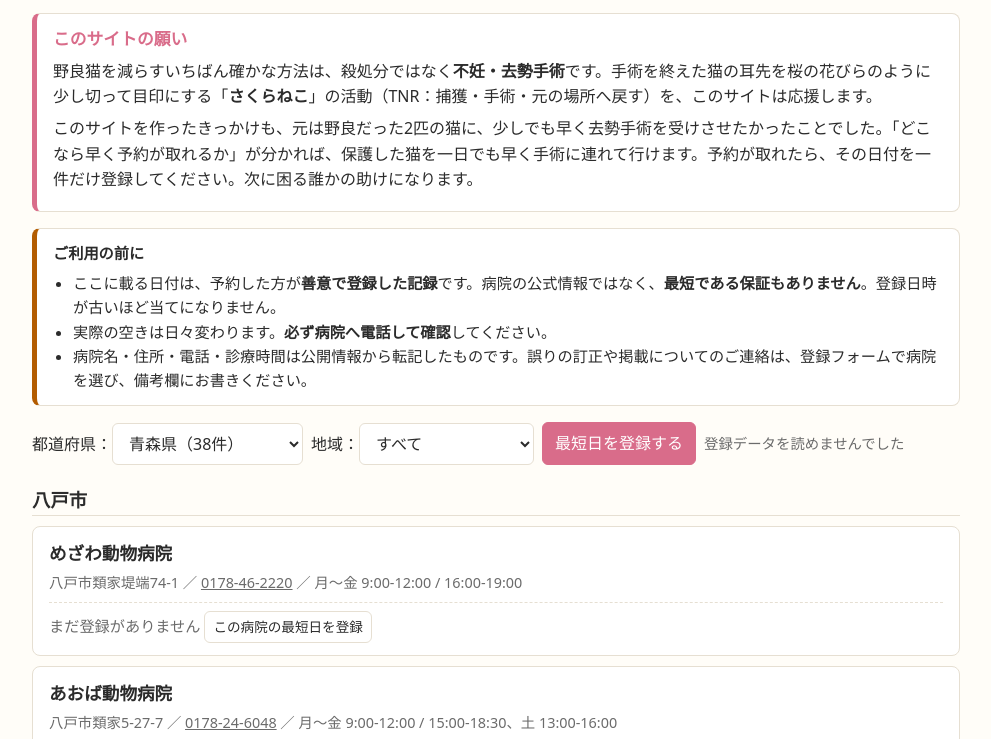
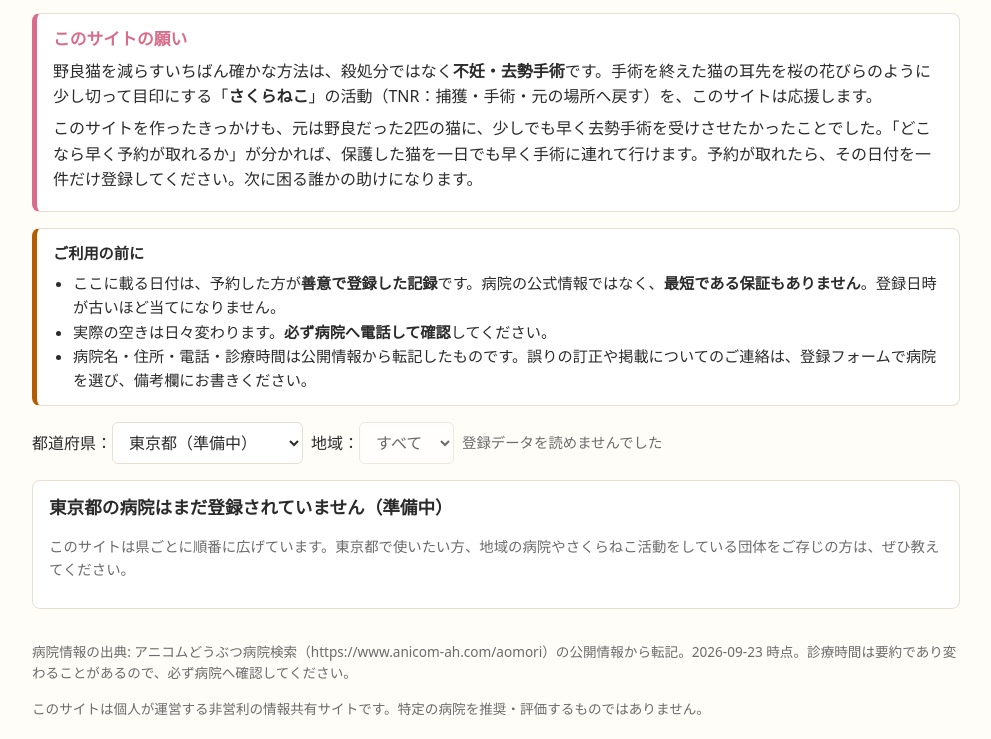
Before and after one commit to sakuraneko-kyosei/sakuraneko-kyosei.github.io, a plain HTML site: page index.html in a window 1280 px wide. Shown: the part 101-840 px from the top of the page, without its empty margins (144-1135 px from the left). Drawn offline with Linux system fonts and the light colour scheme; no server answers.

Commit message:
既定の県を東京都にし、選んだ県・地域を覚える。タイトルから（さくらねこ）を外す
- 開く県の優先順: URL の ?pref= > 前回の選択（localStorage）> 既定（東京都）
- 前回の地域は同じ県を開いた時だけ戻す。県を変えたら地域は「すべて」に戻す
- 保存が使えない環境でも動く（読み書きは try/catch）
- タイトルを「猫の去勢・避妊 最短予約日」に（さくらねこ限定と誤解されないため）

Co-Authored-By: Claude Opus 5.5 (1M context) <noreply@anthropic.com>
Claude-Session: https://claude.ai/code/session_01PmP41aaiyWp3B6qVLYRqRF

```diff
--- a/config.js
+++ b/config.js
@@ -16,8 +16,8 @@ window.SITE_CONFIG = {
   // ここに無い県は、病院が載っていても登録ボタンを出さない。
   formPrefs: ["青森県"],
 
-  // URL で県を指定されなかった時に開く県
-  defaultPref: "青森県",
+  // 初めて来た人に開く県。URL の ?pref= と、前回選んだ県（ブラウザに保存）が優先される
+  defaultPref: "東京都",
 
   // 登録から何日経ったら「古い」と表示するか
   staleDays: 90,
--- a/index.html
+++ b/index.html
@@ -3,7 +3,7 @@
 <head>
 <meta charset="utf-8">
 <meta name="viewport" content="width=device-width, initial-scale=1">
-<title>さくらねこ 去勢・避妊 最短予約日</title>
+<title>猫の去勢・避妊 最短予約日</title>
 <meta name="description" content="全国の動物病院で猫の去勢・避妊手術が最短いつ取れたか、みんなで持ち寄る掲示板。野良猫の保護・さくらねこ活動を応援します。">
 <style>
   :root{--bg:#fffdf8;--fg:#2b2b2b;--muted:#6b6b6b;--line:#e6dfd2;--accent:#d96c8a;--accent2:#5b8c5a;--warn:#b35c00;--card:#fff}
@@ -113,15 +113,24 @@
     o.textContent = count(p) ? `${p}（${count(p)}件）` : `${p}（準備中）`;
     $("#pref").appendChild(o);
   }
+  // 開く県の優先順: URL の ?pref= → 前回選んだ県（このブラウザに保存）→ 既定（config.js）
+  // 保存はこの閲覧者のブラウザの中だけ。プライベートウィンドウ等で使えなくても動くようにする。
+  const KEY = "sakuraneko.selection";
+  const load = () => { try { return JSON.parse(localStorage.getItem(KEY)) || {}; } catch (e) { return {}; } };
+  const save = () => { try { localStorage.setItem(KEY, JSON.stringify({pref: $("#pref").value, city: $("#city").value})); } catch (e) {} };
+  const saved = load();
   const fromUrl = new URLSearchParams(location.search).get("pref");
-  $("#pref").value = PREFS.includes(fromUrl) ? fromUrl : (cfg.defaultPref || "青森県");
+  $("#pref").value = [fromUrl, saved.pref, cfg.defaultPref, "東京都"].find(p => PREFS.includes(p));
   $("#pref").addEventListener("change", () => {
     const u = new URL(location.href); u.searchParams.set("pref", $("#pref").value);
     history.replaceState(null, "", u);
-    fillCities(); render();
+    fillCities(); save(); render();
   });
-  $("#city").addEventListener("change", render);
-  fillCities(); render();
+  $("#city").addEventListener("change", () => { save(); render(); });
+  fillCities();
+  // 前回の地域は、同じ県を開いた時だけ戻す（その県に無い地域は無視）
+  if (saved.city && saved.pref === $("#pref").value && [...$("#city").options].some(o => o.value === saved.city)) $("#city").value = saved.city;
+  render();
 
   // 登録を受け付けている県か（フォームの病院一覧がその県の分だけなので、県ごとに開ける）
   function formOpen(p){ return !!cfg.formUrl && (cfg.formPrefs || []).includes(p); }
@@ -129,7 +138,7 @@
   // 地域セレクタ（clinics.json の並び順を保つ）
   function fillCities(){
     const p = $("#pref").value;
-    const sel = $("#city"); sel.length = 1; // 「すべて」だけ残す
+    const sel = $("#city"); sel.length = 1; sel.value = ""; // 「すべて」だけ残す
     for (const c of [...new Set(clinics.filter(x => x.pref === p).map(x => x.city))]) {
       const o = document.createElement("option"); o.value = o.textContent = c; sel.appendChild(o);
     }
@@ -139,7 +148,7 @@
   function render(){
     const p = $("#pref").value, sel = $("#city").value;
     $("#prefTitle").textContent = `（${p}）`;
-    document.title = `${p} 猫の去勢・避妊 最短予約日｜さくらねこ`;
+    document.title = `${p} 猫の去勢・避妊 最短予約日`;
     const b = $("#formBtn");
     if (formOpen(p)) { b.href = cfg.formUrl; b.classList.remove("hidden"); } else b.classList.add("hidden");
 
```
Also changed, not shown: 1 other file.
